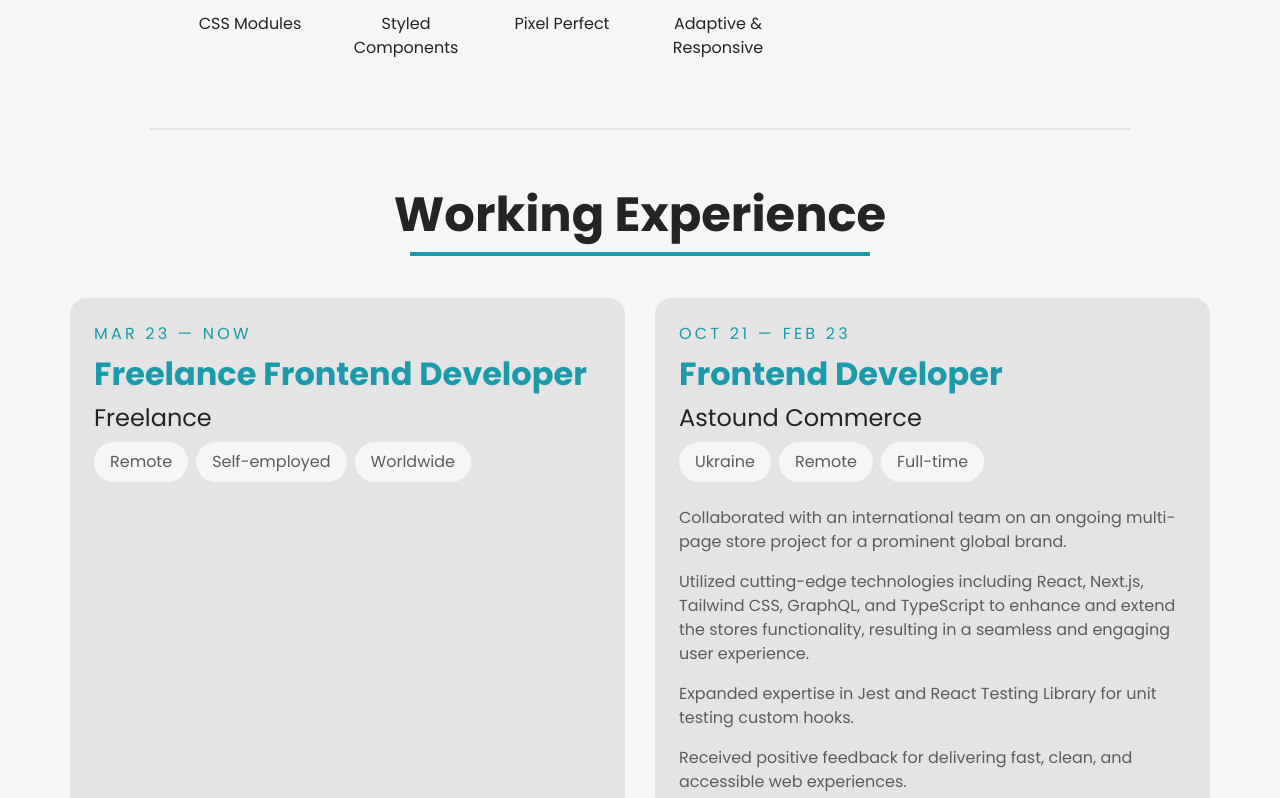
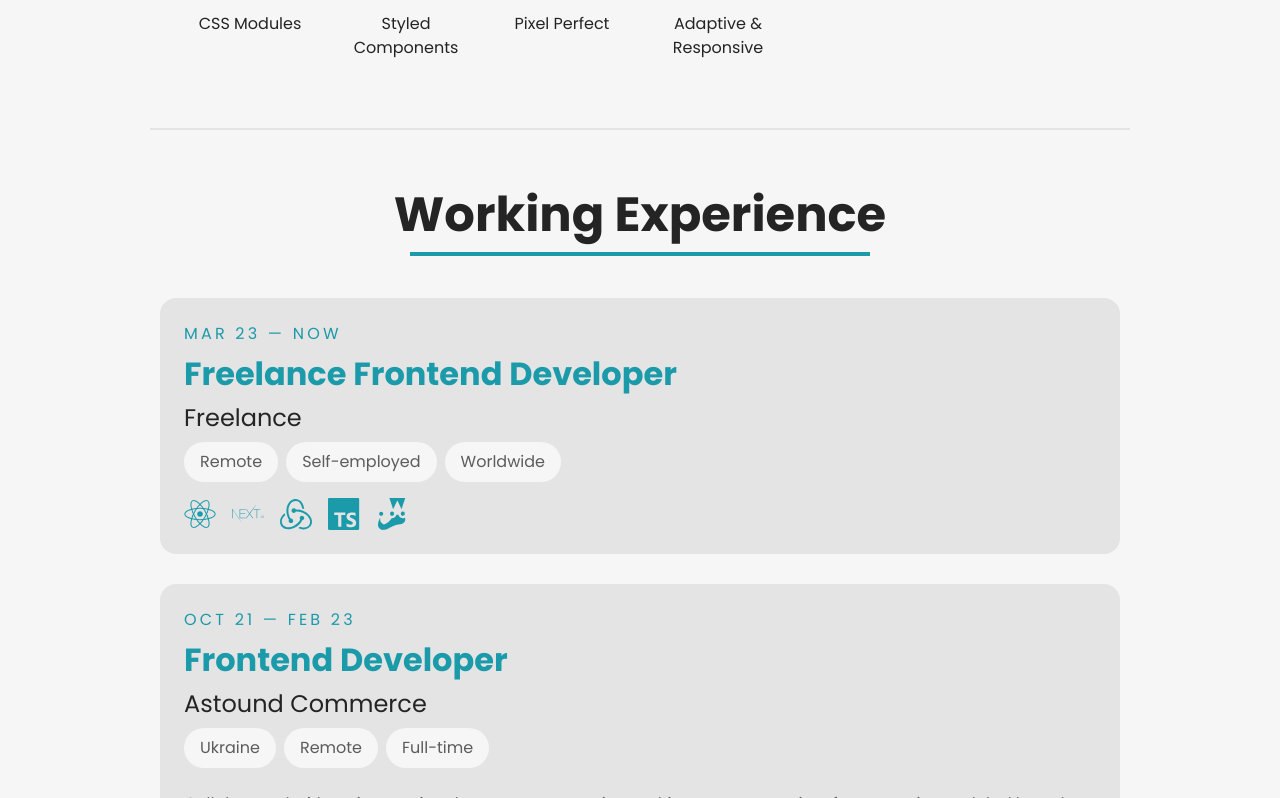
Before and after one commit to VladislavDegtyarenko/vd-developer-portfolio, a Next.js app: page / in a window 1280 px wide. Shown: the part 2088-2886 px from the top of the page. Built offline with nearby package versions, Linux system fonts and the light colour scheme.

Commit message:
experience cards: single column

```diff
--- a/app/sections/03_Experience.tsx
+++ b/app/sections/03_Experience.tsx
@@ -25,13 +25,16 @@ const StyledExperience = styled(Section)`
   }
   .experience__wrapper {
     margin-top: 42px;
+    margin-left: auto;
+    margin-right: auto;
+    max-width: 60rem;
     display: grid;
     gap: 30px;
-    grid-template-columns: repeat(2, 1fr);
+    /* grid-template-columns: repeat(2, 1fr);
 
     @media screen and (max-width: 991.98px) {
       grid-template-columns: repeat(1, 1fr);
-    }
+    } */
   }
 `;
 
```
